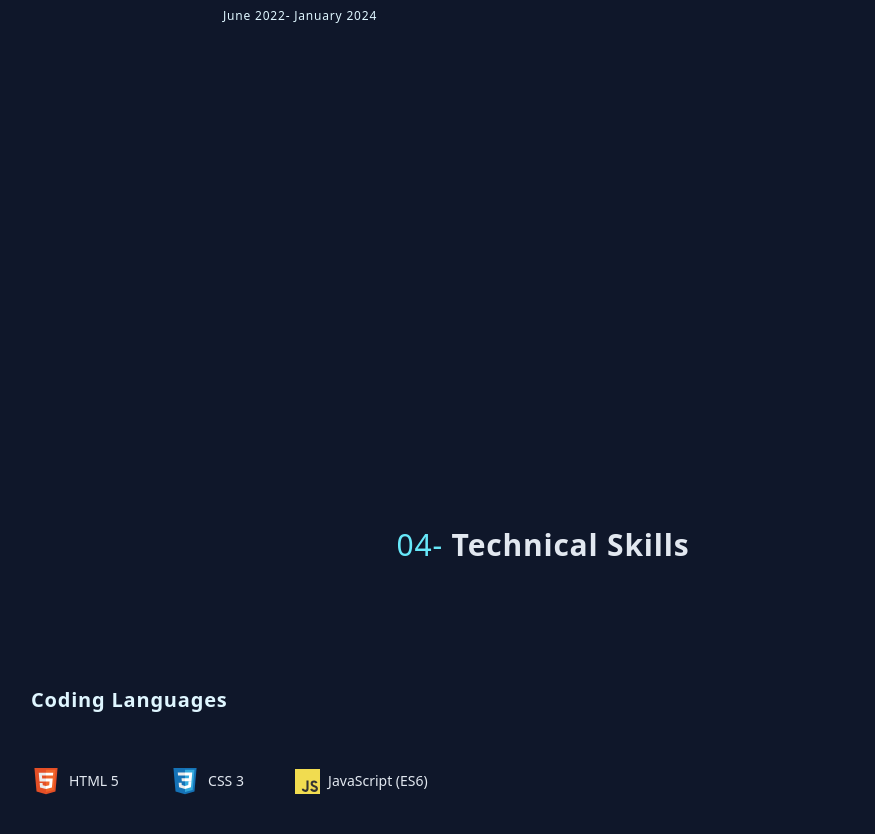
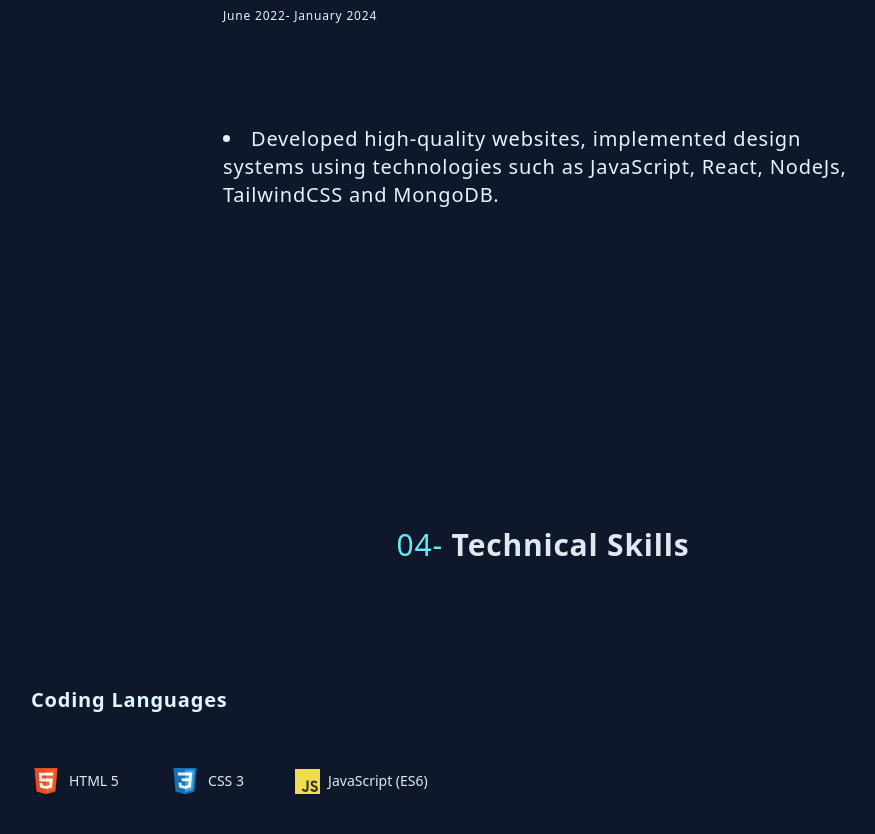
Before and after one commit to Sergyoubi/Current-Portfolio, a React (Create React App) app: page / in a window 1280 px wide. Shown: the part 1847-2681 px from the top of the page, without its empty margins (97-972 px from the left). Built offline with nearby package versions, Linux system fonts and the light colour scheme.

Commit message:
Added one experience

```diff
--- a/src/Components/Partial/Experience.js
+++ b/src/Components/Partial/Experience.js
@@ -32,13 +32,14 @@ const Experience = () => {
           </div>
           <div className="w-full h-[75%] lg:h-[80%] flex flex-col justify-center items-center">
             <ul className="text-light text-base lg:text-xl font-thin list-inside list-disc">
-              {/*
               <Fade delay={600} duration={1800} triggerOnce>
                 <li className="py-[1%] tracking-[0.8px] select-none">
-                  Implemented enhancements that improved the User Experience and
-                  responsiveness of the App using ES6.
+                  Developed high-quality websites, implemented design systems
+                  using technologies such as JavaScript, React, NodeJs,
+                  TailwindCSS and MongoDB.
                 </li>
               </Fade>
+              {/*
               <Fade delay={700} duration={1800} triggerOnce>
                 <li className="py-[1%] tracking-[0.8px] select-none">
                   Worked closely with designers, developers and management team
```
